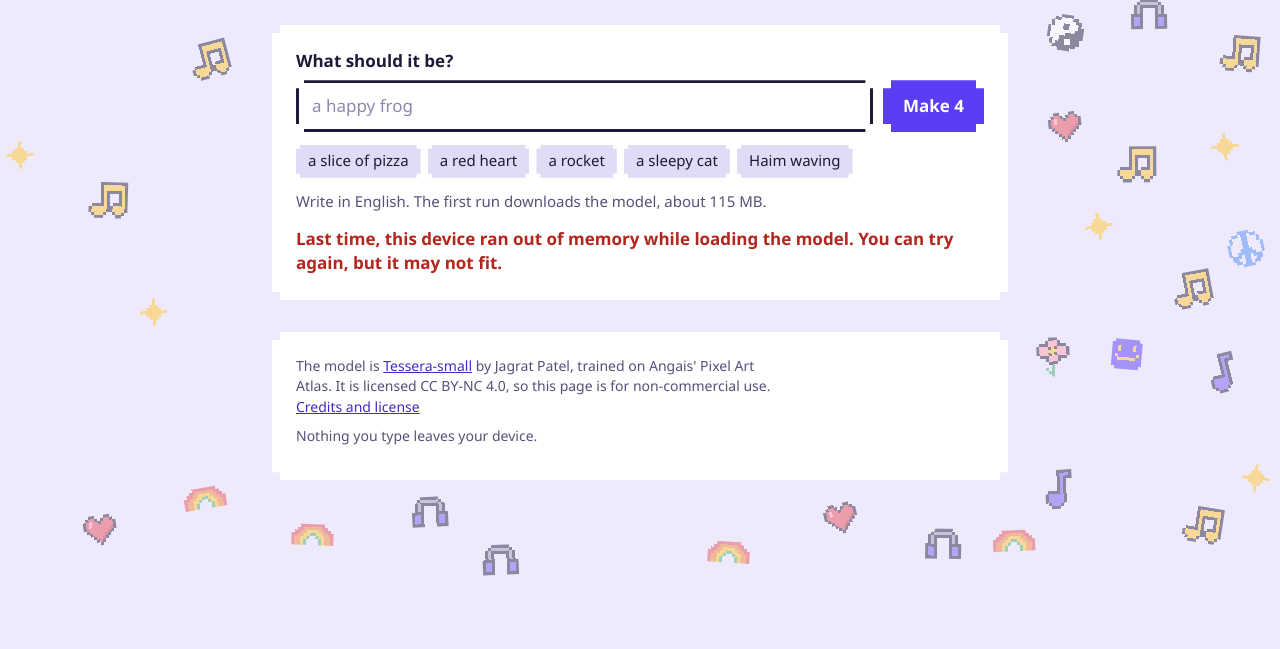
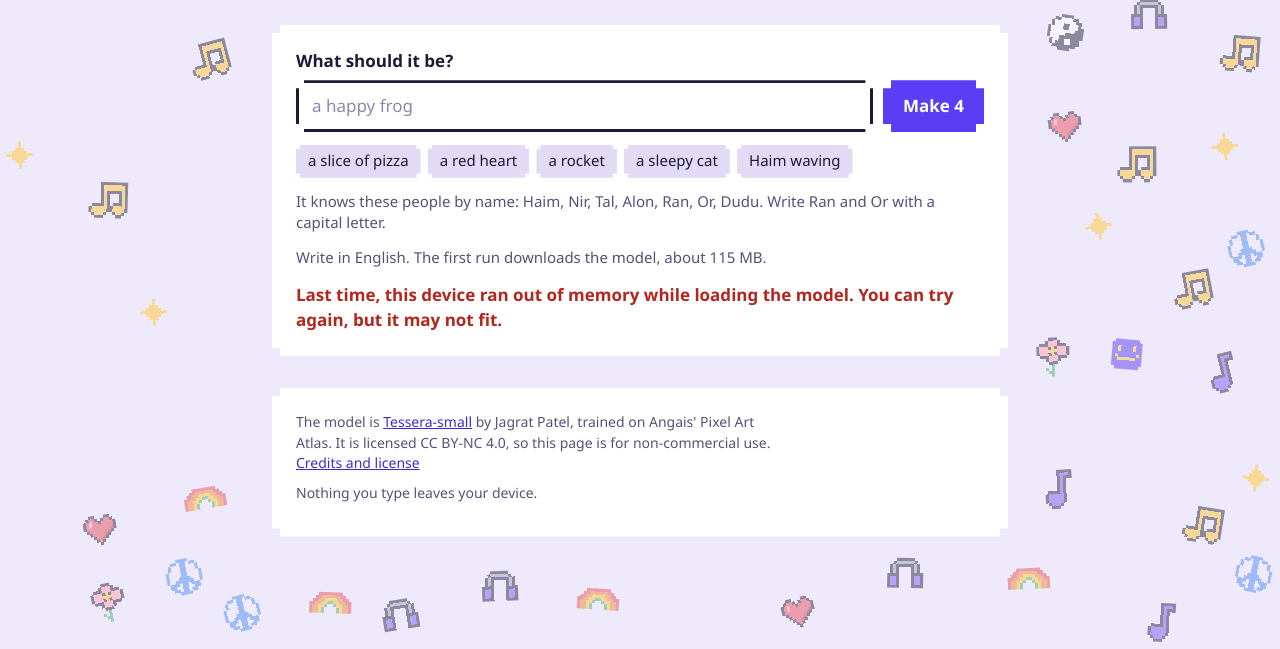
Before and after one commit to harmonyso/harmony-emoji-maker, a website with bundled scripts: page index.html in a window 1280 px wide. Shown: the part 240-889 px from the top of the page. Before the commit the page ends 832 px from the top, so only its background shows below. Built offline with nearby package versions, Linux system fonts and the light colour scheme.

Commit message:
People: add Tal, Alon, Ran, Or and Dudu; list known names on the page
Or and Ran are English words too, so they only count as names when capitalised.

Co-Authored-By: Claude Fable 5.2 <noreply@anthropic.com>
Claude-Session: https://claude.ai/code/session_01BsuHfAevL1S329HS714sof

```diff
--- a/app.js
+++ b/app.js
@@ -2,7 +2,7 @@
 // The model, sampler and downloads live in ./lib (fetched at build time, see README for credits).
 
 import { loadEngine, crashedLastTime, GRID, N } from "./lib/client.js";
-import { expandPeople } from "./people.js";
+import { expandPeople, describePeople } from "./people.js";
 
 const EXPORT_SIZE = 128; // Slack's recommended emoji size
 const STEPS = 16;
@@ -58,6 +58,7 @@ for (let i = 0; i < COUNT; i++) {
   tiles.push({ button, canvas, ctx: canvas.getContext("2d") });
 }
 els.tiles.dataset.count = String(COUNT);
+$("known").textContent = describePeople();
 els.make.textContent = `Make ${COUNT}`;
 
 function setStatus(text, kind = "info") {
--- a/index.html
+++ b/index.html
@@ -45,6 +45,7 @@
           <button type="button" data-idea="a sleepy cat">a sleepy cat</button>
           <button type="button" data-idea="Haim waving">Haim waving</button>
         </div>
+        <p id="known" class="note"></p>
         <p id="hint" class="note">Write in English. The first run downloads the model, about 115 MB.</p>
         <div id="progress" class="progress" hidden>
           <div class="bar" role="progressbar" aria-label="Model loading" aria-valuemin="0" aria-valuemax="100" aria-valuenow="0">
--- a/people.js
+++ b/people.js
@@ -7,13 +7,32 @@
 // Keep each description short (about ten words). The model reads only the first 22 words or so
 // of a prompt, and at 16 x 16 pixels only hair, beard, glasses and clothing colour can show.
 // This file is public, like the rest of the site: only add people who are fine with that.
+//
+// "Or" and "Ran" are also everyday English words ("a cat or a dog", "a dog that ran"), so those
+// two have capital: true and only count as names when written with a capital letter.
 
 export const PEOPLE = [
   { name: "Haim", looks: "a bearded man with short dark hair and a gray scarf" },
   { name: "Nir", looks: "a smiling man with brown hair, glasses and a blue shirt" },
+  { name: "Tal", looks: "a man with ginger hair, a ginger beard and a dark jacket" },
+  { name: "Alon", looks: "a man with a dark quiff, short beard and black suit" },
+  { name: "Ran", looks: "a man with short dark hair, a dark beard and white t-shirt", capital: true },
+  { name: "Or", looks: "a woman with dark hair tied back, earrings and a white t-shirt", capital: true },
+  { name: "Dudu", looks: "a bald man with glasses, a short beard and a gray coat" },
 ];
 
 const escapeRegExp = (text) => text.replace(/[.*+?^${}()|[\]\\]/g, "\\$&");
+
+/** One line for the page: who it knows, and which names need their capital letter. */
+export function describePeople(people = PEOPLE) {
+  if (!people.length) return "";
+  const strict = people.filter((p) => p.capital).map((p) => p.name);
+  const list = new Intl.ListFormat("en", { type: "conjunction" });
+  return (
+    `It knows these people by name: ${people.map((p) => p.name).join(", ")}.` +
+    (strict.length ? ` Write ${list.format(strict)} with a capital letter.` : "")
+  );
+}
 
 /**
  * Swap every known name in `prompt` for that person's description.
@@ -23,7 +42,8 @@ export function expandPeople(prompt, people = PEOPLE) {
   const used = [];
   let text = prompt;
   for (const person of people) {
-    const name = new RegExp(`(?<![\\p{L}\\p{N}])${escapeRegExp(person.name)}(?![\\p{L}\\p{N}])`, "giu");
+    const flags = person.capital ? "gu" : "giu";
+    const name = new RegExp(`(?<![\\p{L}\\p{N}])${escapeRegExp(person.name)}(?![\\p{L}\\p{N}])`, flags);
     if (!name.test(text)) continue;
     text = text.replace(name, person.looks);
     used.push(person);
```
Also changed, not shown: tests/ui.test.mjs (+19 -0 lines).
